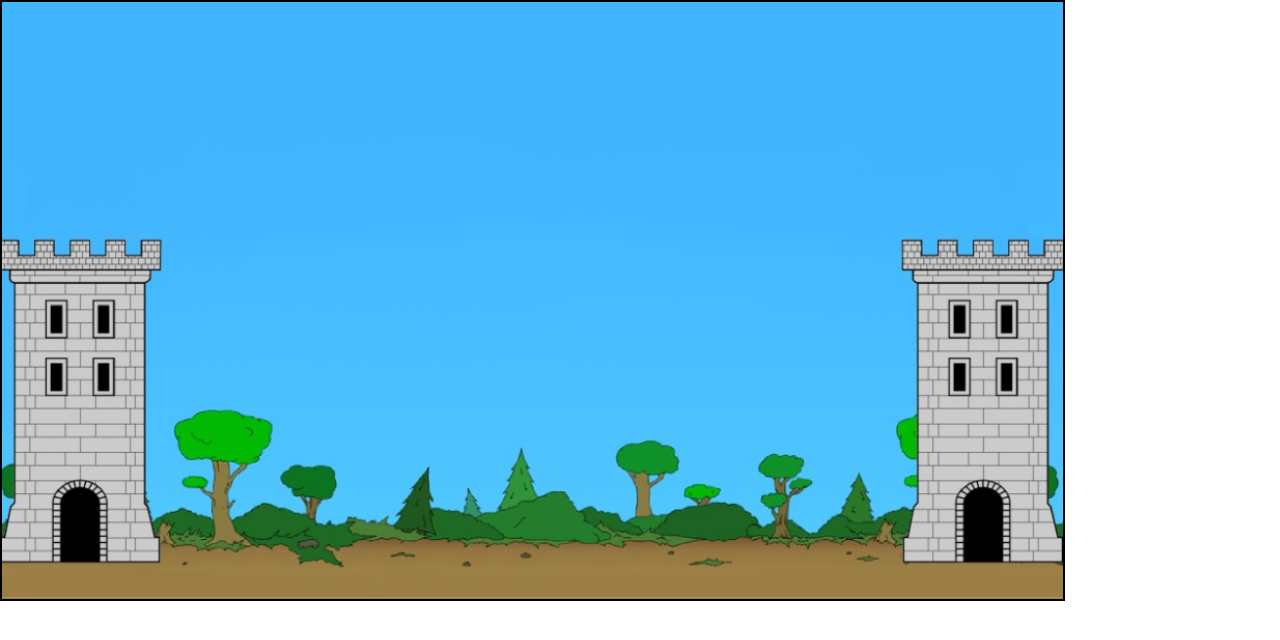
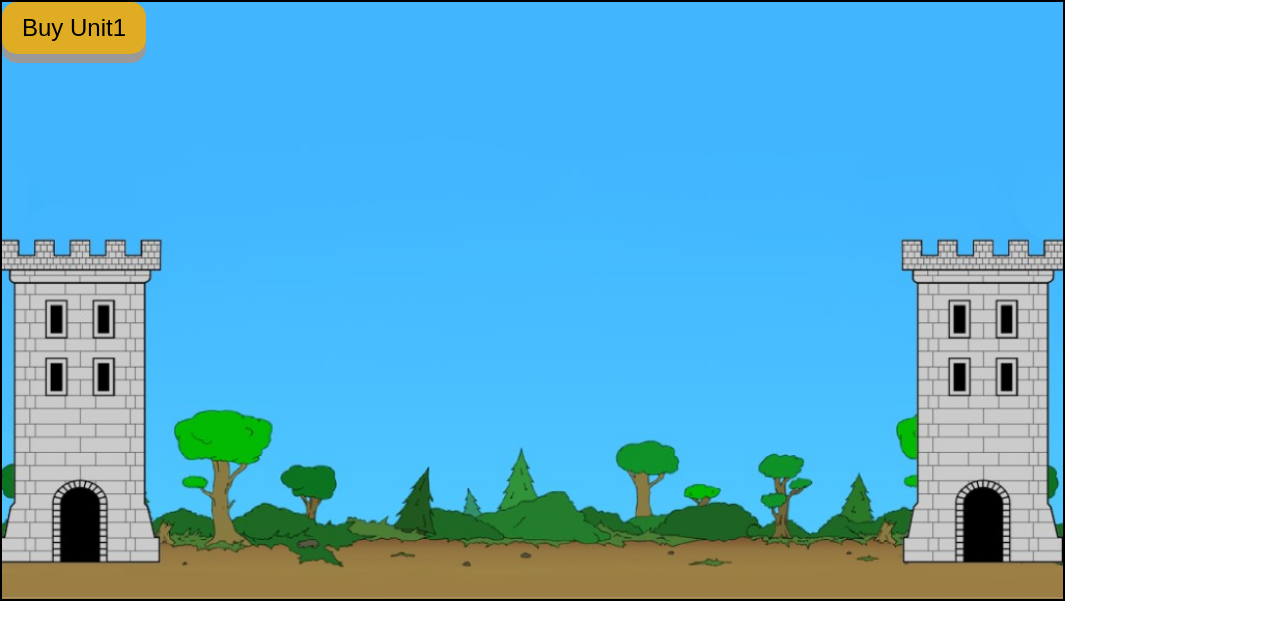
Before and after one commit to MatasSuslavicius/OPP, a React (Create React App) app in the folder tower-battle/tower-battle/ClientApp/: page / in a window 1280 px wide. Shown: the top 640 px of the page. Built offline with nearby package versions, Linux system fonts and the light colour scheme.

Commit message:
added button

```diff
--- a/tower-battle/tower-battle/ClientApp/src/App.tsx
+++ b/tower-battle/tower-battle/ClientApp/src/App.tsx
@@ -1,9 +1,14 @@
 import './App.css';
 import { Interface } from './components/interface/Interface';
+import { Button } from './components/buttons/Button';
 
 function App(): JSX.Element {
   return (
-    <Interface></Interface>
+    <div>
+      <Interface><Button/></Interface>
+
+    </div>
+
   )
 }
 
--- a/tower-battle/tower-battle/ClientApp/src/components/buttons/Button.css
+++ b/tower-battle/tower-battle/ClientApp/src/components/buttons/Button.css
@@ -1,3 +1,19 @@
 .button {
-    color: red;
-}
+    padding: 12px 20px;
+    font-size: 24px;
+    cursor: pointer;
+    outline: none;
+    color: Black;
+    background-color: #DFAC24;
+    border: none;
+    border-radius: 15px;
+    box-shadow: 0 9px #999;
+  }
+
+  .button:hover {background-color: #C29620}
+
+  .button:active {
+    background-color: B08921;
+    box-shadow: 0 5px #666;
+    transform: translateY(4px);
+  }
--- a/tower-battle/tower-battle/ClientApp/src/components/buttons/Button.tsx
+++ b/tower-battle/tower-battle/ClientApp/src/components/buttons/Button.tsx
@@ -1,13 +1,13 @@
 import './Button.css';
 
 interface ButtonProps {
-  onClick: () => void
+  onClick?: () => void
 }
 
 export function Button(props: ButtonProps): JSX.Element {
   return (
-    <div className='button'>
-      <button onClick={props.onClick}/>
+    <div>
+      <button className='button' onClick={props.onClick}>Buy Unit1</button>
     </div>
   )
 }
--- a/tower-battle/tower-battle/ClientApp/src/components/interface/Interface.tsx
+++ b/tower-battle/tower-battle/ClientApp/src/components/interface/Interface.tsx
@@ -1,8 +1,13 @@
 import './Interface.css'
-export function Interface(): JSX.Element {
+
+type InterfaceProps = {
+  children?: React.ReactNode;
+}
+
+export function Interface(props: InterfaceProps): JSX.Element {
   return (
     <div className='Background'>
-
+      {props.children}
     </div>
   )
 }
```
Also changed, not shown: 1 other file (tests, documents, lock files or other folders).
